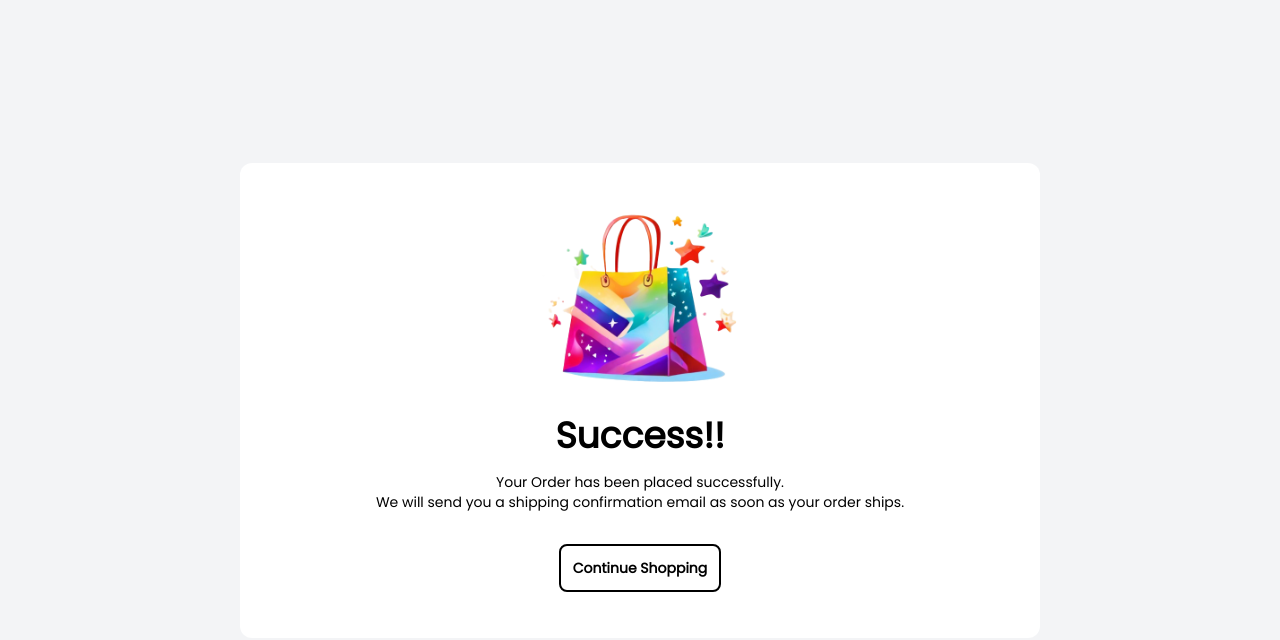
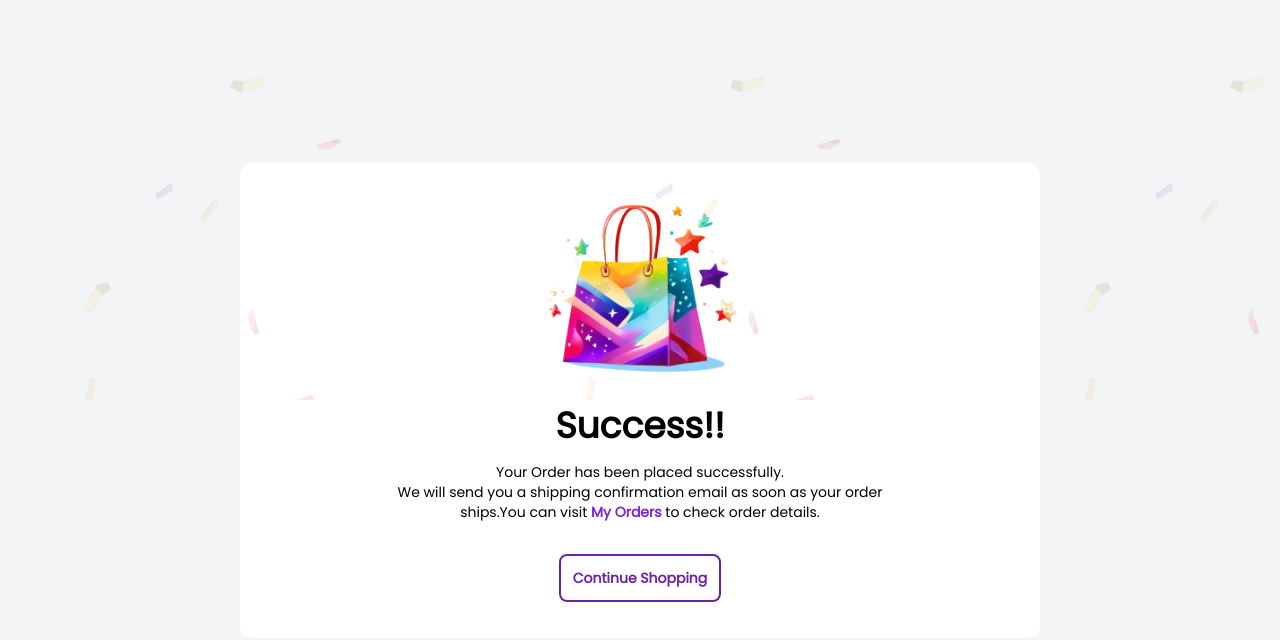
Before and after one commit to Siddhantsingh1230/ShopSpace, a React (Create React App) app: page /ordersuccess in a window 1280 px wide. Shown: the top 640 px of the page. Built offline with nearby package versions, Linux system fonts and the light colour scheme.

Commit message:
added gif in order success

```diff
--- a/src/pages/OrderSuccess.jsx
+++ b/src/pages/OrderSuccess.jsx
@@ -1,5 +1,6 @@
 import React from "react";
 import shoppingBag from "../assets/images/shoppingBag.png";
+import ribbonfalling from "../assets/images/ribbonfalling.gif";
 import { Link } from "react-router-dom";
 
 const OrderSuccess = () => {
@@ -11,17 +12,18 @@ const OrderSuccess = () => {
           <img className="flex w-56" src={shoppingBag} alt="img" />
           <div className="flex flex-col justify-center items-center gap-4 text-sm">
             <p className="text-4xl font-bold">Success!!</p>
-            <div className="flex flex-col items-center text-center max-sm:px-6">
+            <div className="flex flex-col items-center text-center px-36 max-sm:px-6">
             <p>Your Order has been placed successfully.</p>
             <p >
               We will send you a shipping confirmation email as soon as your order
-              ships.
+              ships.You can visit <Link to={"/orders"} className="font-bold hover:underline text-purple-700 hover:text-purple-900">My Orders</Link> to check order details.
             </p>
             </div>
-            <Link to={"/"} className="border-2 border-black rounded-lg p-3 m-4 font-semibold hover:border-4 hover:border-gray-800 cursor-pointer text-md">Continue Shopping</Link>
+            <Link to={"/"} className=" border-2 z-10 border-purple-800 text-purple-800 rounded-lg p-3 m-4 font-semibold hover:border-4 hover:border-purple-800 hover:fony  cursor-pointer text-md">Continue Shopping</Link>
           </div>
         </div>
       </div>
+      <div className=" h-1/2 z-50 w-full absolute" style={{backgroundImage: `url(${ribbonfalling})`, animation: "longfade 10s ease infinite alternate "}}> </div>
     </>
   );
 };
```
Also changed, not shown: src/assets/images/ribbonfalling.gif (added).
